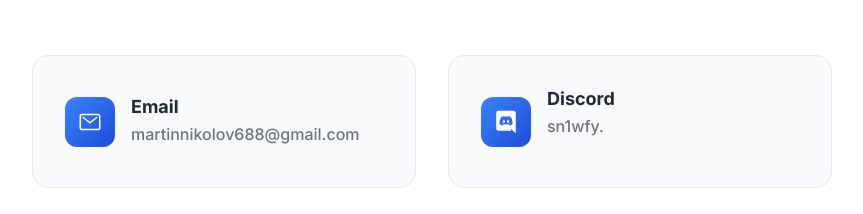
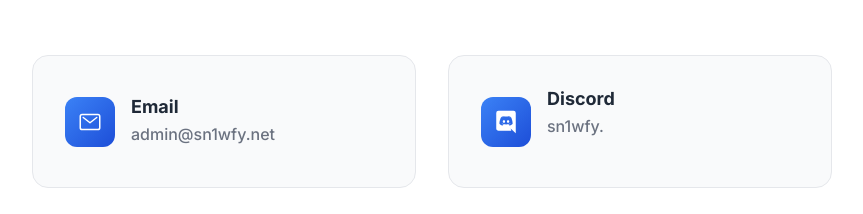
Before and after one commit to sn1wfy/portfolio, a plain HTML site: page index.html in a window 1280 px wide. Shown: the part 3620-3834 px from the top of the page, without its empty margins (208-1071 px from the left). Drawn offline with nearby package versions, Linux system fonts and the light colour scheme.

Commit message:
change of email

```diff
--- a/index.html
+++ b/index.html
@@ -385,7 +385,7 @@
               </div>
               <div class="contact-details">
                 <h3>Email</h3>
-                <a href="mailto:martinnikolov688@gmail.com">martinnikolov688@gmail.com</a>
+                <a href="mailto:admin@sn1wfy.net">admin@sn1wfy.net</a>
               </div>
             </div>
             <div class="contact-item">
@@ -417,7 +417,7 @@
               <ion-icon name="chevron-down-outline"></ion-icon>
             </button>
             <div class="faq-answer">
-              <p>You can reach me via email at <a href="mailto:martinnikolov688@gmail.com">martinnikolov688@gmail.com</a>. I typically respond whenever I read my email.</p>
+              <p>You can reach me via email at <a href="mailto:admin@sn1wfy.net">admin@sn1wfy.net</a>. I typically respond whenever I read my email.</p>
             </div>
           </div>
 
```
